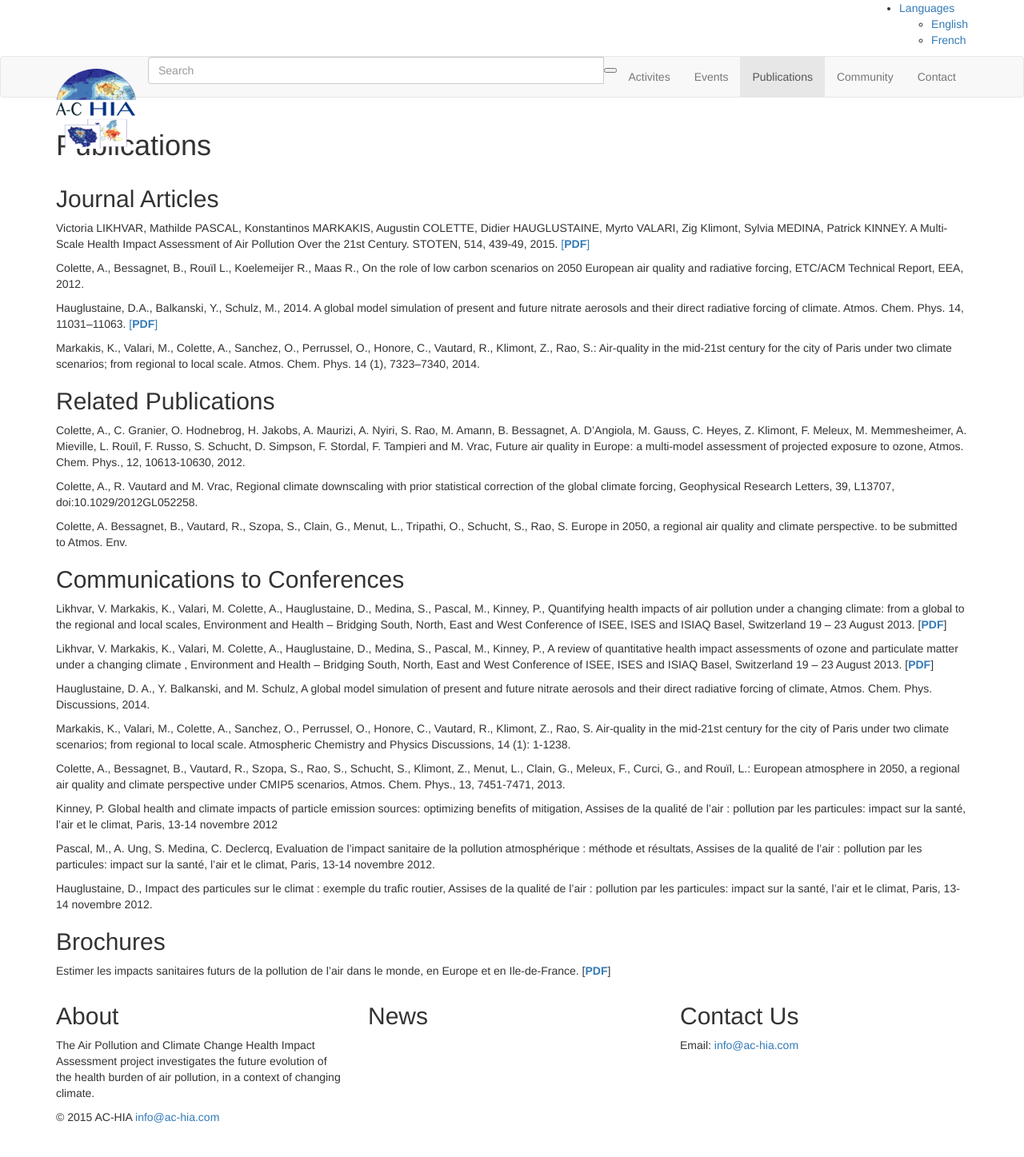
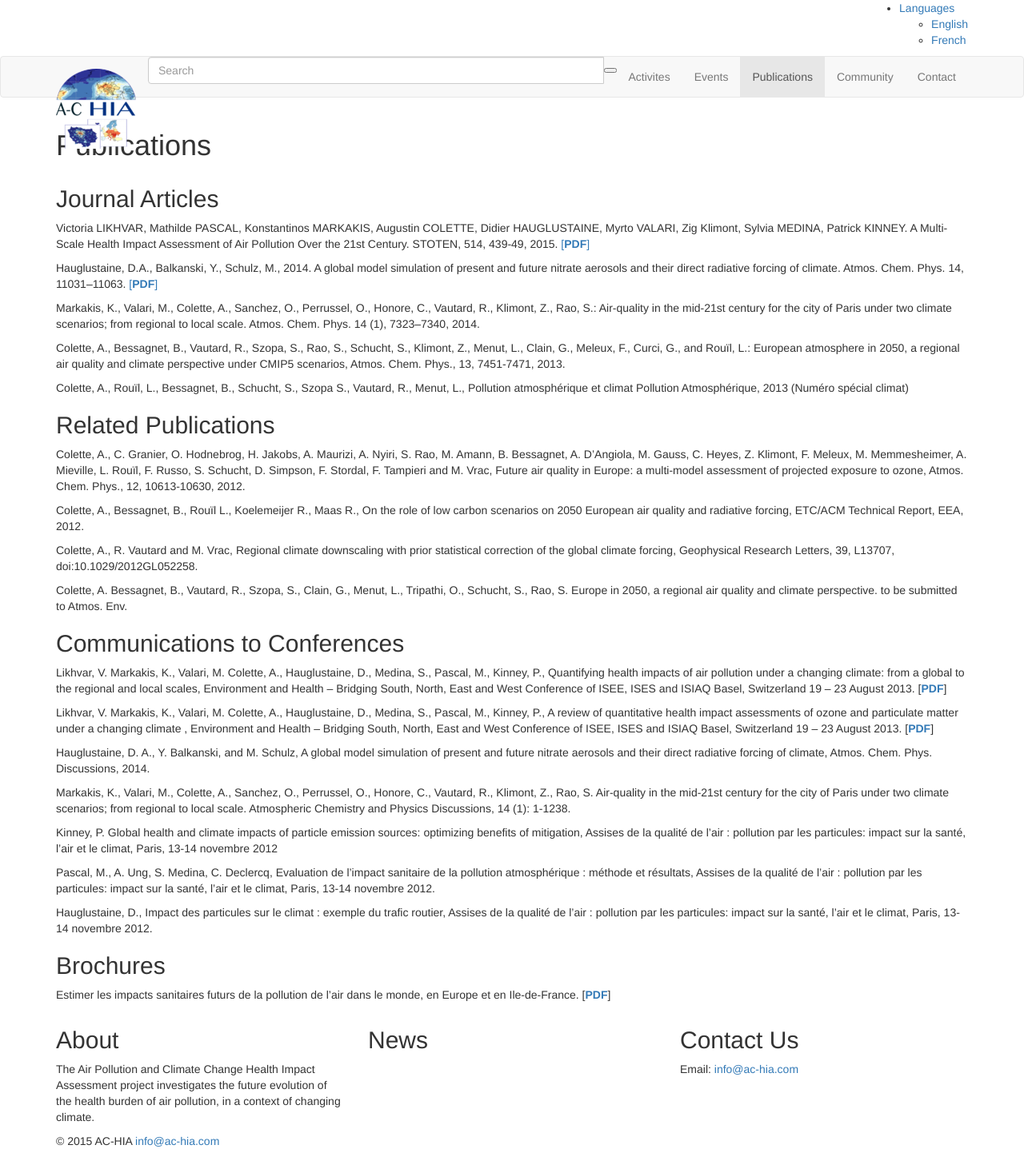
Before and after one commit to vlikhvar/achia, a Jekyll site: the page built from publications.md, in a window 1280 px wide. Shown: the whole page at 80% size. Built offline with Jekyll 4.4.1, drawn with Linux system fonts in a browser that asks for light colours; nearby versions of some CDN libraries; library files that are not in the unit come from our copies; Markdown is read by kramdown in place of the engine named in the settings; before the commit the page ends 1417 px from its top, so only the background shows below that.

Commit message:
Update publications.md
Updated Augustin's papers

```diff
--- a/publications.md
+++ b/publications.md
@@ -10,16 +10,20 @@ order: 4
 
 Victoria LIKHVAR, Mathilde PASCAL, Konstantinos MARKAKIS, Augustin COLETTE, Didier HAUGLUSTAINE, Myrto VALARI, Zig Klimont, Sylvia MEDINA, Patrick KINNEY. A Multi-Scale Health Impact Assessment of Air Pollution Over the 21st Century. STOTEN, 514, 439-49, 2015. [[**PDF**]](http://authors.elsevier.com/a/1QXrAB8ccTwW1)
 
-Colette, A., Bessagnet, B., Rouïl L., Koelemeijer R., Maas R., On the role of low carbon scenarios on 2050 European air quality and radiative forcing, ETC/ACM Technical Report, EEA, 2012.
-
 Hauglustaine, D.A., Balkanski, Y., Schulz, M., 2014. A global model simulation of present and future nitrate aerosols and their direct radiative forcing of climate. Atmos. Chem. Phys. 14, 11031–11063. [[**PDF**]](http://dx.doi.org/10.5194/acp-14-11031-2014)
 
 Markakis, K., Valari, M., Colette, A., Sanchez, O., Perrussel, O., Honore, C., Vautard, R., Klimont, Z., Rao, S.: Air-quality in the mid-21st century for the city of Paris under two climate scenarios; from regional to local scale. Atmos. Chem. Phys. 14 (1), 7323–7340, 2014.
 
+Colette, A., Bessagnet, B., Vautard, R., Szopa, S., Rao, S., Schucht, S., Klimont, Z., Menut, L., Clain, G., Meleux, F., Curci, G., and Rouïl, L.: European atmosphere in 2050, a regional air quality and climate perspective under CMIP5 scenarios, Atmos. Chem. Phys., 13, 7451-7471, 2013.
+
+Colette, A., Rouïl, L., Bessagnet, B., Schucht, S., Szopa S., Vautard, R., Menut, L.,
+Pollution atmosphérique et climat Pollution Atmosphérique, 2013 (Numéro spécial climat)
 
 <div class="headline"><h2>Related Publications</h2></div>
 
 Colette, A., C. Granier, O. Hodnebrog, H. Jakobs, A. Maurizi, A. Nyiri, S. Rao, M. Amann, B. Bessagnet, A. D'Angiola, M. Gauss, C. Heyes, Z. Klimont, F. Meleux, M. Memmesheimer, A. Mieville, L. Rouïl, F. Russo, S. Schucht, D. Simpson, F. Stordal, F. Tampieri and M. Vrac, Future air quality in Europe: a multi‐model assessment of projected exposure to ozone, Atmos. Chem. Phys., 12, 10613‐10630, 2012.
+
+Colette, A., Bessagnet, B., Rouïl L., Koelemeijer R., Maas R., On the role of low carbon scenarios on 2050 European air quality and radiative forcing, ETC/ACM Technical Report, EEA, 2012.
 
 Colette, A., R. Vautard and M. Vrac, Regional climate downscaling with prior statistical correction of the global climate forcing, Geophysical Research Letters, 39, L13707, doi:10.1029/2012GL052258.
 
```
Also changed, not shown: other parts of publications.md (+0 -2 lines).
